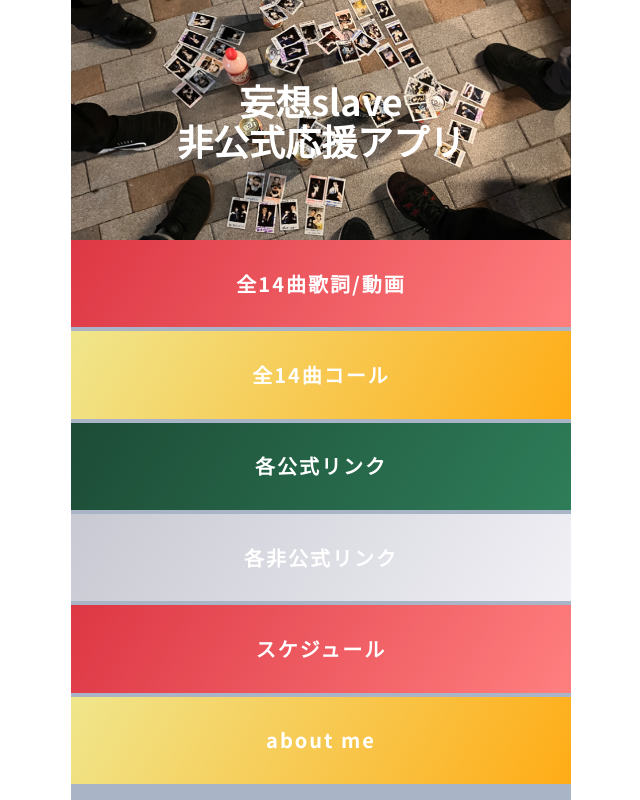
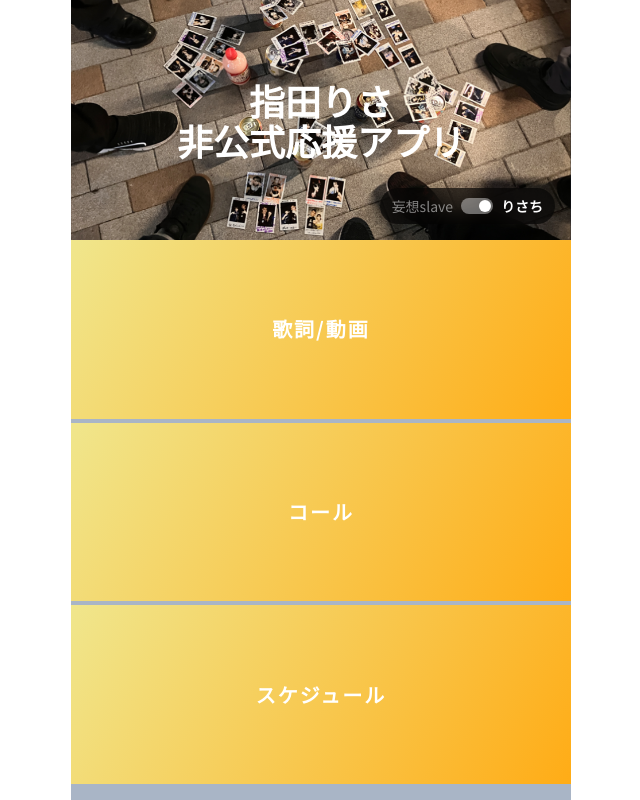
Before and after one commit to LIJUNYU-94/mousouslave, a Next.js app: page / in a window 1280 px wide. Shown: the whole page, without its empty margins (319-959 px from the left). Built offline with nearby package versions, Linux system fonts and the light colour scheme.

Commit message:
切り替える用のもの全部用意できた

```diff
--- a/app/page.tsx
+++ b/app/page.tsx
@@ -1,6 +1,9 @@
 "use client";
 import Link from "next/link";
 import { SmallScreen } from "./components/smallscreen";
+import mousouslave from "../src/mousouslave.json";
+import lisa from "../src/lisa.json";
+import { useState } from "react";
 
 function part(x: number) {
   // const data = [
@@ -31,11 +34,11 @@ function part(x: number) {
   // ];
   const data = [
     {
-      name: "全14曲歌詞/動画",
+      name: `全${mousouslave.length}曲歌詞/動画`,
       classname: "bg-[linear-gradient(120deg,#dd3744_0%,#ff7f7f_100%)]", // 赤
     },
     {
-      name: "全14曲コール",
+      name: `全${mousouslave.length}曲コール`,
       classname: "bg-[linear-gradient(120deg,#f0e68c_0%,#ffac16_100%)]", // 黄
     },
     {
@@ -54,6 +57,19 @@ function part(x: number) {
       name: "about me",
       classname: "bg-[linear-gradient(120deg,#f0e68c_0%,#ffac16_100%)]", // 黄
     },
+    //lisaモード
+    {
+      name: `歌詞/動画`,
+      classname: "bg-[linear-gradient(120deg,#f0e68c_0%,#ffac16_100%)]", // 黄
+    },
+    {
+      name: `コール`,
+      classname: "bg-[linear-gradient(120deg,#f0e68c_0%,#ffac16_100%)]", // 黄
+    },
+    {
+      name: "スケジュール",
+      classname: "bg-[linear-gradient(120deg,#f0e68c_0%,#ffac16_100%)]", // 黄
+    },
   ];
   return (
     <>
@@ -69,36 +85,56 @@ function part(x: number) {
 }
 export default function Home() {
   const smallscreen = SmallScreen();
+  const [mode, setMode] = useState("lisa")
   return (
     <>
       <main className="h-[100dvh] bg-slate-400/80 max-w-[500px] mx-auto">
-        <h1 className="text-4xl font-bold text-center py-[10dvh] text-white bg-[url('/header.png')] bg-cover bg-center">
-          妄想slave <br />
-          非公式応援アプリ
-        </h1>
+        <div className="relative">
+          <h1 className="text-4xl font-bold text-center py-[10dvh] text-white bg-[url('/header.png')] bg-cover bg-center">
+            {mode === "lisa"?"指田りさ":"妄想slave"} <br />
+            非公式応援アプリ
+          </h1>
+          <button
+  onClick={() => setMode(mode === "lisa" ? "mousou" : "lisa")}
+  className="absolute bottom-4 right-4 z-10
+             flex items-center gap-2
+             bg-black/60 backdrop-blur-md
+             text-white text-sm px-3 py-2 rounded-full"
+>
+  <span className={mode === "mousou" ? "font-bold" : "opacity-50"}>妄想slave</span>
+  <div className="w-8 h-4 bg-white/40 rounded-full relative">
+    <div
+      className={`absolute top-0.5 w-3 h-3 bg-white rounded-full transition-all
+        ${mode === "lisa" ? "right-0.5" : "left-0.5"}`}
+    />
+  </div>
+  <span className={mode === "lisa" ? "font-bold" : "opacity-50"}>りさち</span>
+</button>
+        </div>
         <div
-          className={`grid grid-rows-6 gap-[0.5vh] ${
-            smallscreen ? "h-[65dvh]" : "h-[68dvh]"
-          }`}
-        >
+          className={`grid gap-[0.5vh]
+            ${smallscreen ? "h-[65dvh]" : "h-[68dvh]"} ${mode === "lisa"?"grid-rows-3":"grid-rows-6"}`}
+          >
           <Link className="relative grid" href={`/songs/`}>
-            {part(0)}
+            {mode === "lisa"? part(6) :part(0)}
           </Link>
           <Link className="relative grid" href={`/call/`}>
-            {part(1)}
+             {mode === "lisa"? part(7) :part(1)}
           </Link>
-          <Link className="relative grid" href={`/officials/`}>
+          {mode==="mousou"&&<Link className="relative grid" href={`/officials/`}>
             {part(2)}
+          </Link>}
+          {mode === "mousou"&&<Link className="relative grid" href={`/unofficials/`}>
+            {part(3)}
+          </Link>}
+          <Link className="relative grid" href={mode === "lisa"
+              ? "http://timetr.ee/p/risa_0305_"
+              : "http://timetr.ee/p/mousouslave"}>
+             {mode === "lisa"? part(8) :part(4)}
           </Link>
-          <Link className="relative grid" href={`/unofficials/`}>
-            {part(3)}
-          </Link>
-          <Link className="relative grid" href="http://timetr.ee/p/mousouslave">
-            {part(4)}
-          </Link>
-          <Link className="relative grid" href={`/about/`}>
+          {mode === "mousou" &&<Link className="relative grid" href={`/about/`}>
             {part(5)}
-          </Link>
+          </Link>}
         </div>
       </main>
     </>
--- /dev/null
+++ b/src/lisa.json
@@ -0,0 +1,62 @@
+[
+    {
+    "id": 1,
+    "name": "小悪魔のアディクション",
+    "rank": "1",
+    "mv": "CUbOPrA2MmM",
+    "live": "0m60e4gGH-I",
+    "call": {
+      "Introduction": "スタンダード",
+      "PostChorus": "ジャパニーズ",
+      "Interlude": "スタジャパアイヌ混合→倍速タケミンベントナム表裏",
+      "Outro": "サンスクリット語mix"
+    },
+    "calllive": {
+      "Introduction": 10,
+      "PostChorus": 70,
+      "Interlude": 120,
+      "Outro": 180
+    },
+    "calljump": {
+      "Introduction": 15,
+      "PostChorus": 84,
+      "Interlude": 150,
+      "Outro": 205
+    },
+    "jide": [],
+    "callfull": {
+      "Introduction": [
+        "タイガー ファイヤー サイバー ファイバー",
+        "ダイバー バイバー ジャージャー"
+      ],
+      "PostChorus": ["虎 火 人造 繊維 ", "海女 振動 化繊"],
+      "Interlude": [
+        "チャペ虎タイガー",
+        "アペ火ファイヤー",
+        "カラ人造サイバー",
+        "キナ繊維ファイバー",
+        "ララ海女ダイバー",
+        "トゥスケ振動バイバー",
+        "イエッ ウィスぺ 化繊ジャージャー",
+        "(ここから倍速)",
+        "ファイボー ワイパー",
+        "ヘルティ カイザー バーモス",
+        "イザナギ イェ！イザナミ",
+        "チャカダ ソミュ ボラル ジェゴ",
+        "ホアシェン ラオフー ジェントイセー",
+        "ティーガル チャイ キーバル ソイ",
+        "トゥーラン ロン ソイトンホップ",
+        "ロン トゥーラン ソイ キーバル",
+        "チャイ ティーガル ジェントイセー"
+      ],
+      "Outro": [
+        "ガッチャマー! (発動)",
+        "ヴァーグラ アグニ",
+        "カルラ タントルラ",
+        "ガーホ ウェーパナ",
+        "ニルラース"
+      ]
+    },
+    "lyrics": "見てて！小悪魔のアディクションで\nクラクラにしてあげる\n夢がさめる前に\n君を誘う Fall For Me\n\n角は隠してる\n可愛いだけじゃないの\n自由を選んだ夜\nさあもう一度…！\n\n独りになっても\n君の夢見てばかり\nまた会いたい想いが\n夜空に散る\n\n終わることないシンデレラの夜\n子の刻(ねのこく)を過ぎても続く\nもう帰さないよ 永遠にずっと\nトキメキ ユラメキ ノイズ\n\n今宵はダンスでサティスファクション\nメロメロにしてあげる\n酔いがまわる前に\nここまでおいで\n見てて！小悪魔のアディクションで\nクラクラにしてあげる\n夢がさめる前に\n君を誘う Fall For Me\n\n瞳の奥には甘い罠のストーリー\nふとした瞬間にまた\n目眩がする\n\n壊れそうなほど\n高鳴る鼓動のリズム\n束縛のジャムセッション\n無限に続く\n\n聴いたこともない神秘的な歌\n轟くメロディアスな演奏\n大好きな人を手招きして\nトクベツ ユウワク ヒミツ\n\n二度と離さない闇のミッション\nデロデロに甘やかす\n宵(よひ)が終わる前に\n地獄(ここ)へご案内\n揺れて感情的にシンドローム\nフラフラになるほどに\n愛が溶ける前に\n君を堕とす Stay With Me\n\n虚無で蝕んだ(むしばんだ)愛のパッション\nグラグラに緩んでる\n空が白む前に\n虜にする\n\n今宵はダンスでサティスファクション\nメロメロにしてあげる\n酔いがまわる前に\nここまでおいで\n見てて！小悪魔のアディクションで\nクラクラにしてあげる\n夢がさめる前に\n君を誘う Fall For Me"
+  }
+]
--- a/src/mousouslave.json
+++ b/src/mousouslave.json
@@ -155,7 +155,7 @@
   },
  {
     "id": 3,
-    "name": "アイデンティティ（新曲）",
+    "name": "アイデンティティ",
     "rank": "14",
     "mv": "BPswWEc8rbU",
     "live": "3G8B00YYAlk",
@@ -972,6 +972,59 @@
       ]
     },
     "lyrics": "愛され上手な大和撫子\n君と会える週末が待ち遠しいよ\n素直じゃないけどわかってほしい天邪鬼な私を見つめていてね\n\n名残雪溶けて桜が舞い奇跡の舞台幕が上がる\n\n宴日和　笑顔満開いざ歌い騒げ　祝杯をあげよう\n三千世界どこを探しても\nこんなに素敵な出会いはないはず\nおんなじ人なら踊らにゃ損今日まで流した涙　 \n歌に変えて\n\n一人膝抱え俯く時も私はここで君を待っています\n七転び八起きそれでいいから\n細かい事気にせず生きていましょう\n\n人の世は諸行無常なれど旋律に乗せた想い消えない\n\n今宵の月　美しいのはこの世界に今　君が生きてるから気高く咲いたあの花の様に\n輝く笑顔を見せてください憂いを数えてもキリが無いの今は全てを忘れて歌いましょう\n\n水鏡に映る月の様に手にできないもの\n嘆いていたけれど\nここには君とわたしがいるから\nそれだけでいいと思えてしまうよ\n\n宴日和　笑顔満開いざ歌い騒げ　祝杯をあげよう\n三千世界どこを探してもこんなに素敵な出会いはないはずおんなじ人なら踊らにゃ損\n今日まで流した涙　歌に変えて"
+  },
+  {
+    "id": 15,
+    "name": "Twinkle☆Stage",
+    "rank": "12",
+    "mv": "IpuHsPicGe0",
+    "live": "qRR-yx0tNx4",
+    "call": {
+      "Introduction": "萌え萌えキュン発動スタンダード",
+      "Chorus": "ふわふわおいおい",
+      "PostChorus": "ジャパン倍速",
+      "Interlude": "ガチ恋口上"
+    },
+    "calllive": {
+      "Introduction": 0,
+      "Chorus": 50,
+      "PostChorus": 70,
+      "Interlude": 100
+    },
+    "calljump": {
+      "Introduction": 8,
+      "Chorus": 50,
+      "PostChorus": 70,
+      "Interlude": 120
+    },
+    "jide": [],
+    "callfull": {
+      "Introduction": [
+        "萌え萌えキュン、萌え萌えキュン",
+        "しゃー行くぞ",
+        "タイガー ファイヤー サイバー ファイバー",
+        "ダイバー バイバー ジャージャー"
+      ],
+      "Chorus": [
+        "おー！ふっふー👏👏ふわふわ",
+        "はいせーの！おーい！おい！",
+        "おいおいおいおい！",
+        "おー！ふっふー👏👏ふわふわ"
+      ],
+      "PostChorus": ["(倍速)虎 火 人造 繊維 ", "海女 振動 化繊"],
+      "Interlude": [
+        "言いたいことがあるんだよ",
+        "やっぱり◯◯はかわいいよ",
+        "すきすき大好きやっぱ好き",
+        "やっと見つけたお姫様",
+        "俺が生まれてきた理由",
+        "それは◯◯に出会うため",
+        "俺と一緒に人生歩もう",
+        "世界で一番愛してる",
+        "あーいーしーてーるー"
+      ]
+    },
+    "lyrics": "幸せにしてあげる\n\nパッと目覚めて窓開けて深呼吸したら\n何気ない特別な今日がSTARTしそうだね\nちょっと落ち込む日もあるよそれでもいいかな\nでもね君の瞳には可愛いく映りたい\n\n知らない世界をもっともっと一緒に\n探そうラビリンス不安定な形でも　\nきっと抜け出せるはずだから\n\nちゃんと愛してね？\n\ntwinkle stage ワクワクしちゃう魔法をかけてあげるよ\n色とりどりの星(スター)から見つけてほしい　君だけにその笑顔を見るために私は輝くよ\nいつまでも一緒にいてね\n\nもっと知りたい頭上のrightそのペンで未来描きたい照らされる愛は私それとも君？\n\n同じ色の輝きが交差してBig Bangワタシ色の宇宙船乗ってどこまでも\n\n寂しがり屋で不器用臆病な心ラビンユー　不完全な私にも溢れる愛をくれた君を\n大切にするよ！\n\ntwinkle stage ドキドキしちゃうこの一瞬を見逃さずに目指したのは一番星今宵(こよい)はどうぞ酔いしれて\n私を大好きな君がずっと微笑んでいつまでも\n幸せでありますように\n\n勇気と優しさ信じることって時には少しの魔法のチカラも必要\n無機質な夜空に光る星たちのイリュージョン叶えたい…！\n\nstage ワクワクしちゃう魔法をかけてあげるよ\n色とりどりの星(スター)から見つけてほしい　君だけに\n\nその笑顔を見るために私は輝くよ\n願うは一つ私の大好きな君がいつまでも\n幸せでありますように"
   }
 
 ]
```
